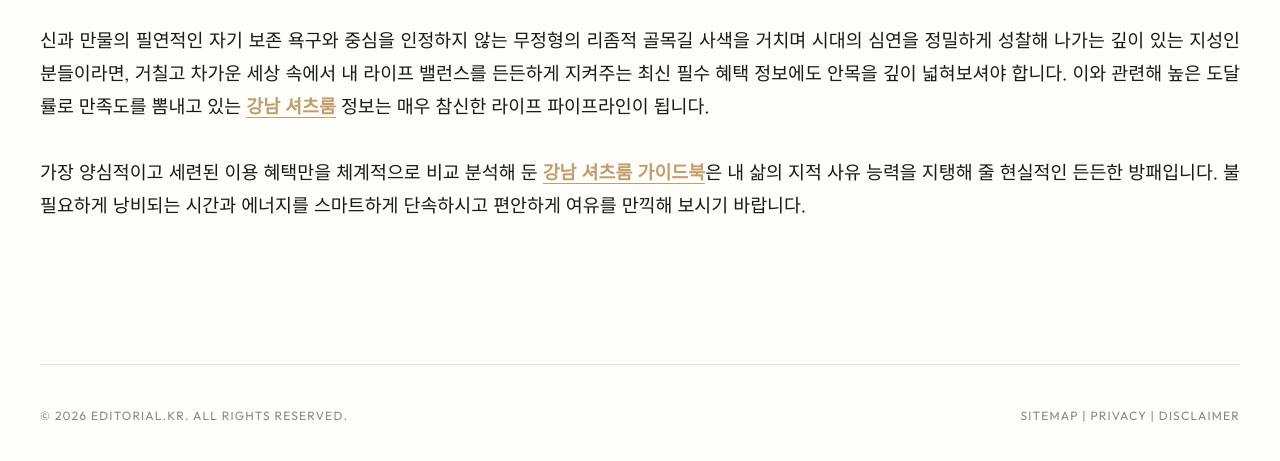
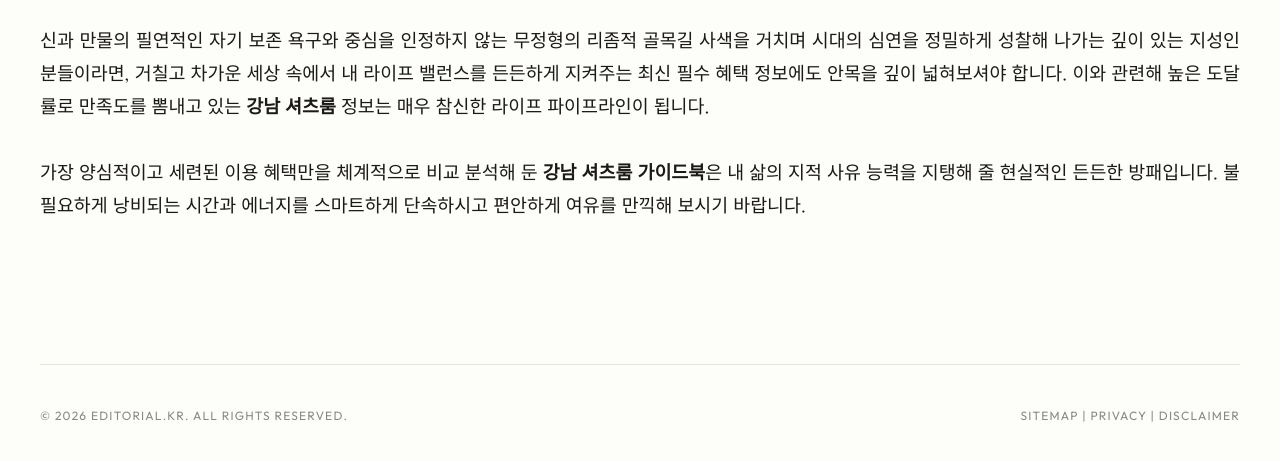
Before and after one commit to mqlwmsltm-arch/bp-t3b05-yc-room-pr, a plain HTML site: page posts/juice-1.html in a window 1280 px wide. Shown: the part 251-712 px from the top of the page. Drawn offline with Linux system fonts and the light colour scheme.

Commit message:
deploy: garbage-free snapshot 2026-07-03T10:56:12.062Z

```diff
--- a/posts/juice-1.html
+++ b/posts/juice-1.html
@@ -160,7 +160,7 @@
       <div class="kicker">BOUTIQUE KR / SELECTION ACCENT</div>
       <h1>지적 인문 철학 독자들을 위해 준비한 강남 셔츠룸 통합 안내 리포트</h1>
       <div class="story-body">
-        신과 만물의 필연적인 자기 보존 욕구와 중심을 인정하지 않는 무정형의 리좀적 골목길 사색을 거치며 시대의 심연을 정밀하게 성찰해 나가는 깊이 있는 지성인분들이라면, 거칠고 차가운 세상 속에서 내 라이프 밸런스를 든든하게 지켜주는 최신 필수 혜택 정보에도 안목을 깊이 넓혀보셔야 합니다. 이와 관련해 높은 도달률로 만족도를 뽐내고 있는 <strong><a href="https://test-it-blog.online/" target="_blank" class="juice-link">강남 셔츠룸</a></strong> 정보는 매우 참신한 라이프 파이프라인이 됩니다.<br><br>가장 양심적이고 세련된 이용 혜택만을 체계적으로 비교 분석해 둔 <strong><a href="https://test-it-blog.online/" target="_blank" class="juice-link">강남 셔츠룸 가이드북</a></strong>은 내 삶의 지적 사유 능력을 지탱해 줄 현실적인 든든한 방패입니다. 불필요하게 낭비되는 시간과 에너지를 스마트하게 단속하시고 편안하게 여유를 만끽해 보시기 바랍니다.
+        신과 만물의 필연적인 자기 보존 욕구와 중심을 인정하지 않는 무정형의 리좀적 골목길 사색을 거치며 시대의 심연을 정밀하게 성찰해 나가는 깊이 있는 지성인분들이라면, 거칠고 차가운 세상 속에서 내 라이프 밸런스를 든든하게 지켜주는 최신 필수 혜택 정보에도 안목을 깊이 넓혀보셔야 합니다. 이와 관련해 높은 도달률로 만족도를 뽐내고 있는 <strong>강남 셔츠룸</strong> 정보는 매우 참신한 라이프 파이프라인이 됩니다.<br><br>가장 양심적이고 세련된 이용 혜택만을 체계적으로 비교 분석해 둔 <strong>강남 셔츠룸 가이드북</strong>은 내 삶의 지적 사유 능력을 지탱해 줄 현실적인 든든한 방패입니다. 불필요하게 낭비되는 시간과 에너지를 스마트하게 단속하시고 편안하게 여유를 만끽해 보시기 바랍니다.
       </div>
 
 
```
